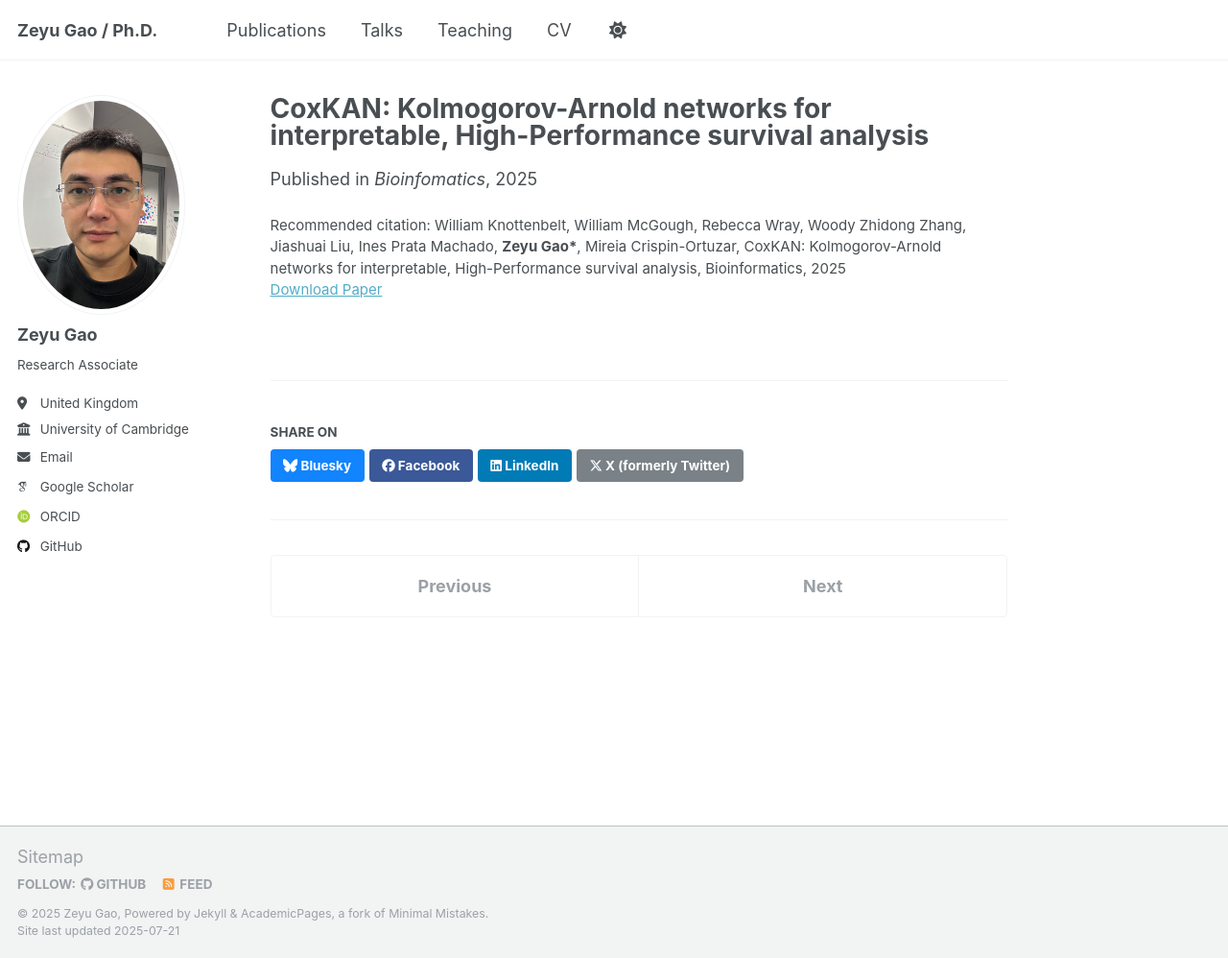
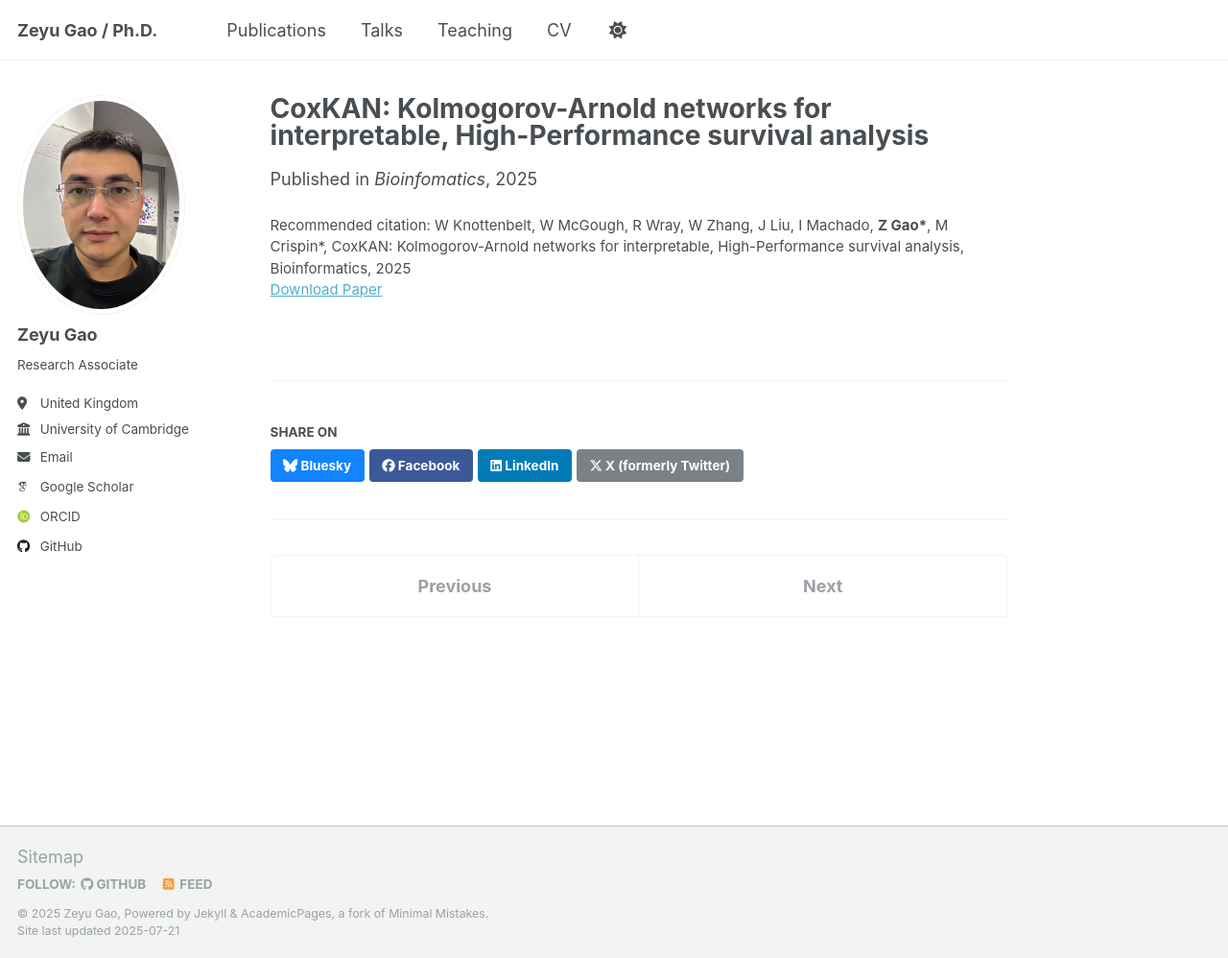
Before and after one commit to ZeyuGaoAi/ZeyuGaoAi.github.io, a Jekyll site: the page built from _publications/CoxKAN.md, in a window 1280 px wide and 998 px high. Shown: the whole window at 96% size. Built offline with Jekyll 4.4.1, drawn with Linux system fonts in a browser that asks for light colours; some web fonts are replaced; a script that is not in the unit is left out.

Commit message:
Update CoxKAN.md

```diff
--- a/_publications/CoxKAN.md
+++ b/_publications/CoxKAN.md
@@ -5,5 +5,5 @@ category: manuscripts
 date: 2025-07-21
 venue: 'Bioinfomatics'
 paperurl: https://academic.oup.com/bioinformatics/advance-article/doi/10.1093/bioinformatics/btaf413/8209483
-citation: 'William Knottenbelt, William McGough, Rebecca Wray, Woody Zhidong Zhang, Jiashuai Liu, Ines Prata Machado, <strong>Zeyu Gao*</strong>, Mireia Crispin-Ortuzar, CoxKAN: Kolmogorov-Arnold networks for interpretable, High-Performance survival analysis, Bioinformatics, 2025'
+citation: 'W Knottenbelt, W McGough, R Wray, W Zhang, J Liu, I Machado, <strong>Z Gao*</strong>, M Crispin*, CoxKAN: Kolmogorov-Arnold networks for interpretable, High-Performance survival analysis, Bioinformatics, 2025'
 ---
```
